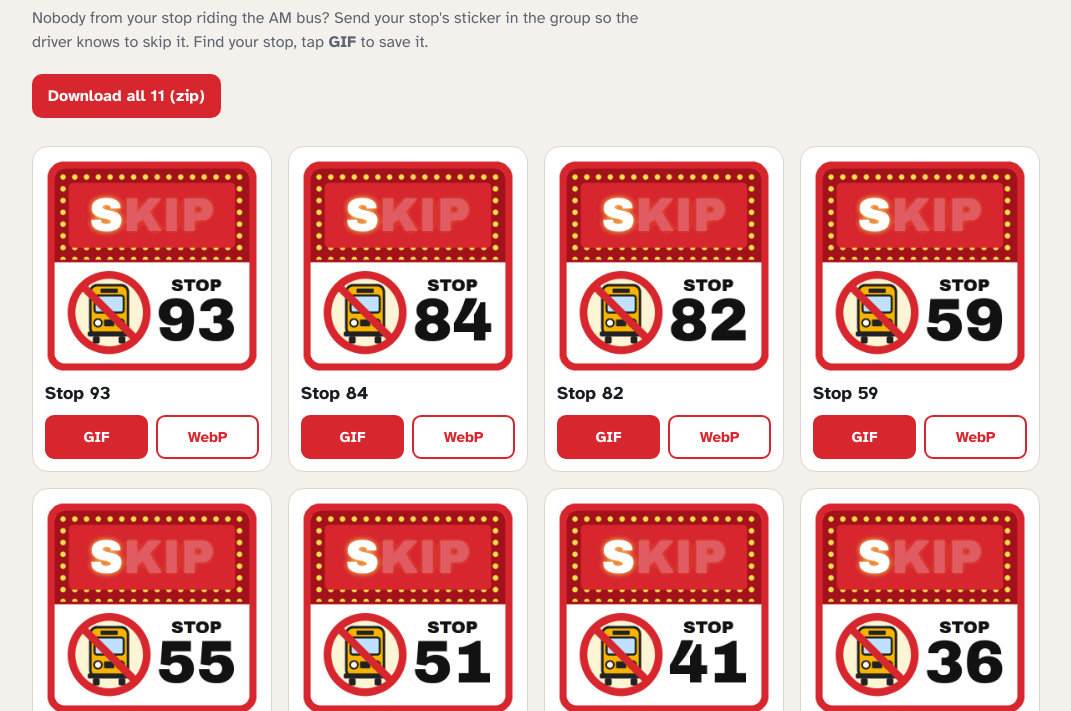
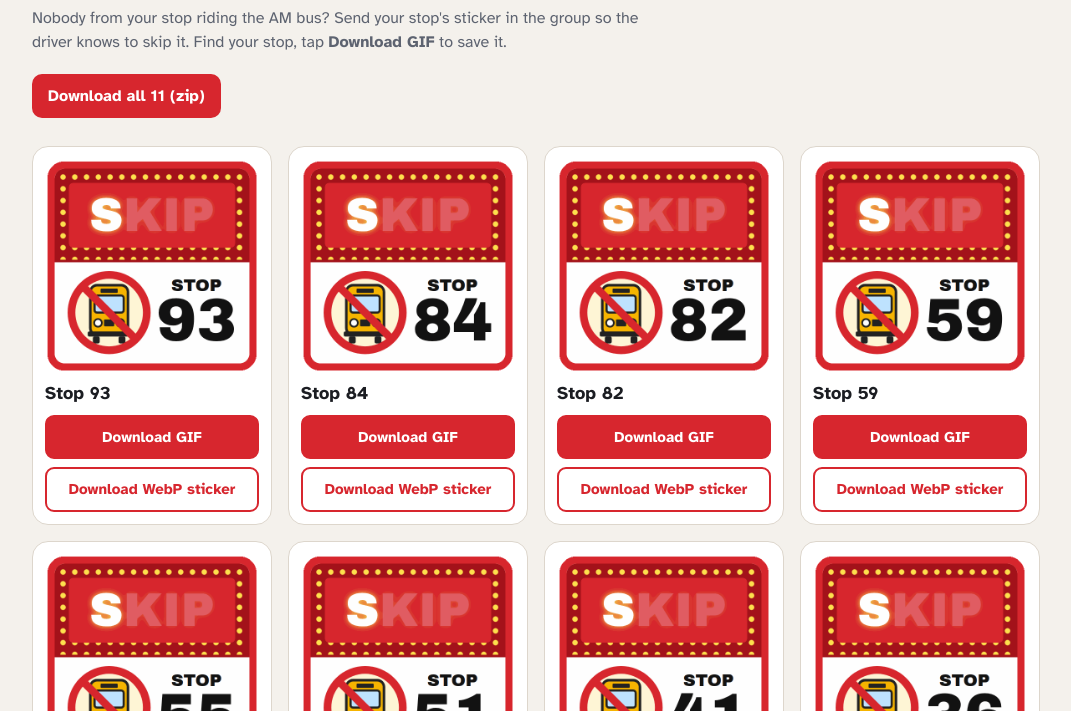
Before and after one commit to PatternTrader/bus-1531-skip, a plain HTML site: page docs/index.html in a window 1280 px wide. Shown: the part 89-800 px from the top of the page, without its empty margins (104-1175 px from the left). Drawn offline with Linux system fonts and the light colour scheme.

Commit message:
Spell out Download on buttons
Co-Authored-By: Claude Opus 5.5 (1M context) <noreply@anthropic.com>

```diff
--- a/docs/index.html
+++ b/docs/index.html
@@ -22,7 +22,7 @@ h1{font-family:var(--display);font-size:clamp(30px,6vw,52px);line-height:1.02;ma
 .st{background:var(--card);border:1px solid var(--line);border-radius:16px;padding:12px;display:grid;gap:10px}
 .st img{width:100%;height:auto;aspect-ratio:1;display:block}
 .st h2{margin:0;font:700 18px/1.2 var(--body)}
-.btns{display:grid;grid-template-columns:1fr 1fr;gap:8px}
+.btns{display:grid;gap:8px}
 .btns a{display:block;text-align:center;text-decoration:none;font-weight:700;font-size:15px;padding:9px 6px;border-radius:9px;border:2px solid var(--red);color:var(--red)}
 .btns a:first-child{background:var(--red);color:var(--red-fg)}
 .how{margin-top:40px;border-top:1px solid var(--line);padding-top:20px;max-width:65ch}
@@ -33,13 +33,13 @@ h1{font-family:var(--display);font-size:clamp(30px,6vw,52px);line-height:1.02;ma
 <body>
 <div class="wrap">
   <h1>Bus 1531 SKIP stickers</h1>
-  <p class="lead">Nobody from your stop riding the AM bus? Send your stop's sticker in the group so the driver knows to skip it. Find your stop, tap <b>GIF</b> to save it.</p>
+  <p class="lead">Nobody from your stop riding the AM bus? Send your stop's sticker in the group so the driver knows to skip it. Find your stop, tap <b>Download GIF</b> to save it.</p>
   <a class="all" href="stickers/bus-1531-skip-stickers.zip" download>Download all 11 (zip)</a>
   <div class="grid" id="grid"></div>
   <section class="how">
     <h2>How to use it</h2>
     <ol>
-      <li>Tap <b>GIF</b> under your stop. It saves to your phone.</li>
+      <li>Tap <b>Download GIF</b> under your stop. It saves to your phone.</li>
       <li>In the bus group, attach it from your photos and send.</li>
       <li><b>WebP</b> is the same sticker in WhatsApp's sticker format, for sticker-maker apps.</li>
     </ol>
@@ -52,8 +52,8 @@ document.getElementById("grid").innerHTML=STOPS.map(n=>`
     <img src="stickers/skip-${n}.gif" width="512" height="512" alt="Flashing SKIP sticker for stop ${n}" loading="lazy">
     <h2>Stop ${n}</h2>
     <div class="btns">
-      <a href="stickers/skip-${n}.gif" download>GIF</a>
-      <a href="stickers/skip-${n}.webp" download>WebP</a>
+      <a href="stickers/skip-${n}.gif" download>Download GIF</a>
+      <a href="stickers/skip-${n}.webp" download>Download WebP sticker</a>
     </div>
   </div>`).join("");
 </script>
```
